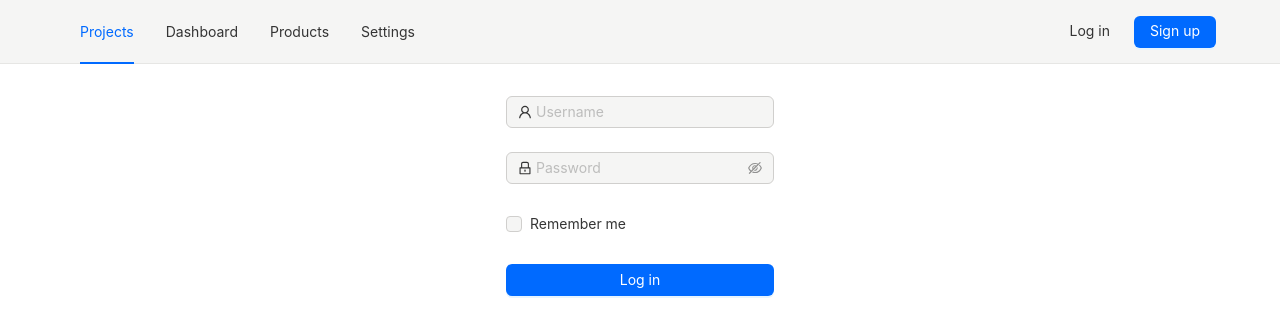
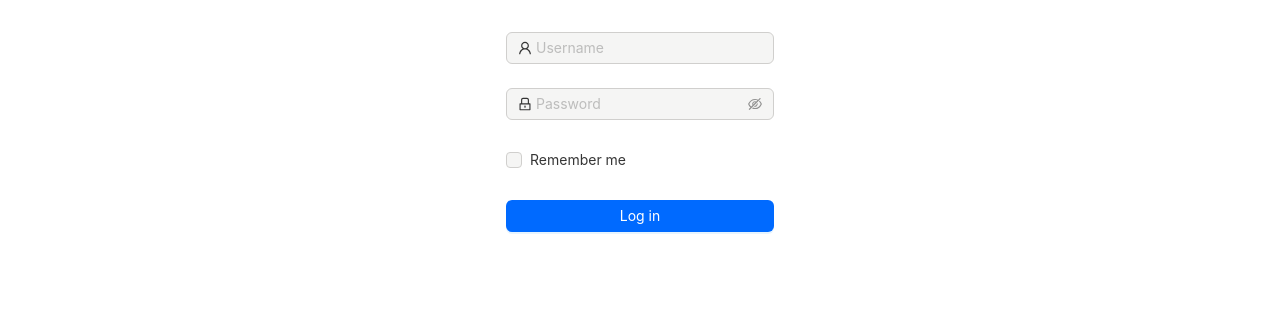
Before and after one commit to RentalKS/orion-web, a React (Vite) app: page / in a window 1280 px wide. Shown: the top 336 px of the page. Built offline with nearby package versions, Linux system fonts and the light colour scheme.

Commit message:
Remove navbar and reset css styling

```diff
--- a/src/app/index.tsx
+++ b/src/app/index.tsx
@@ -1,11 +1,9 @@
-import Navbar from "../components/Navbar/navbar";
 import { AppProvider } from "./provider";
 import { AppRouter } from "./router";
 
 function App() {
     return (
         <AppProvider>
-            <Navbar />
             <AppRouter />
         </AppProvider>
     )
--- a/src/index.css
+++ b/src/index.css
@@ -1,3 +1,9 @@
+* {
+  margin: 0;
+  padding: 0;
+  box-sizing: border-box;
+}
+
 #root {
   width: 100vw !important;
   height: 100vh;
```
